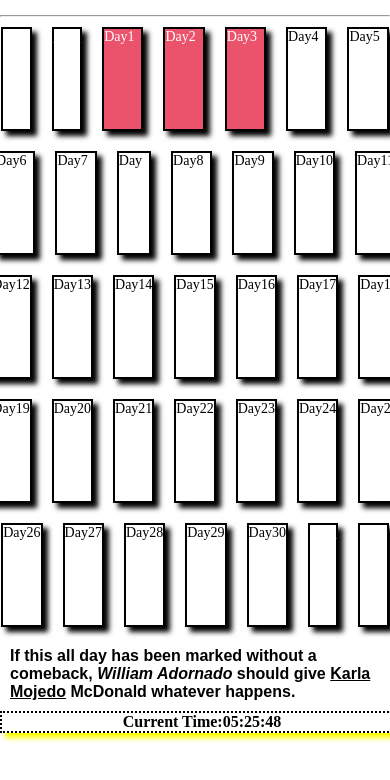
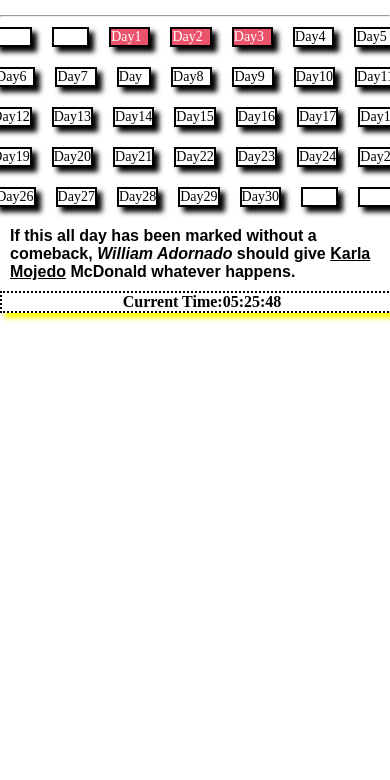
Before and after one commit to Adornadowilliam2/Calendar, a plain HTML site: page index.html in a window 390 px wide. Shown: the part 42-822 px from the top of the page. Drawn offline with Linux system fonts and the light colour scheme.

Commit message:
Update index.html

```diff
--- a/index.html
+++ b/index.html
@@ -62,6 +62,7 @@
     @media (max-width: 600px) {
         .card {
             width: 45%; /* Adjust the width to fit two cards per row */
+            height: 45%;
         }
     }
 
@@ -76,10 +77,10 @@
         <hr>
         <div class="flex-calendar">
             <div class="card">
-               <p><u>aadd</u></p>
+               <p><u>aaddd</u></p>
             </div>
             <div class="card">
-               <p><u>aadd</u></p>
+               <p><u>aaddd</u></p>
             </div>
             <div class="card">
                <p>Day1<em>a</em></p>
@@ -183,10 +184,10 @@
                <p>Day30</p>
             </div>
             <div class="card">
-               <p><u>aadd</u></p>
+               <p><u>aaddd</u></p>
             </div>
             <div class="card">
-                <p><u>aadd</u></p>
+                <p><u>aaddd</u></p>
             </div>
         </div>
         <h1 class="sign">
```
